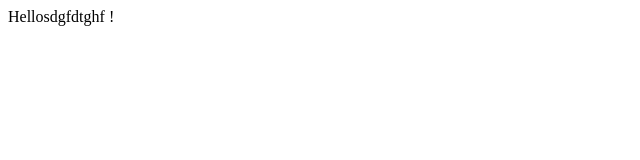
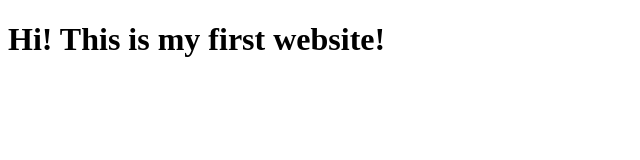
Before and after one commit to BohdanaChelombytko/genius-project, a plain HTML site: page index.html in a window 1280 px wide. Shown: the whole page, without its empty margins (0-640 px from the left). Drawn offline with Linux system fonts and the light colour scheme.

```diff
--- a/index.html
+++ b/index.html
@@ -1,13 +1,14 @@
 <!DOCTYPE html>
 <html lang="en">
+
 <head>
     <meta charset="UTF-8">
     <meta name="viewport" content="width=device-width, initial-scale=1.0">
     <title>Document</title>
 </head>
+
 <body>
-   Hellosdgfdtghf !
+    <h1>Hi! This is my first website!</h1>
+</body>
 
-
-</body>
 </html>
```
